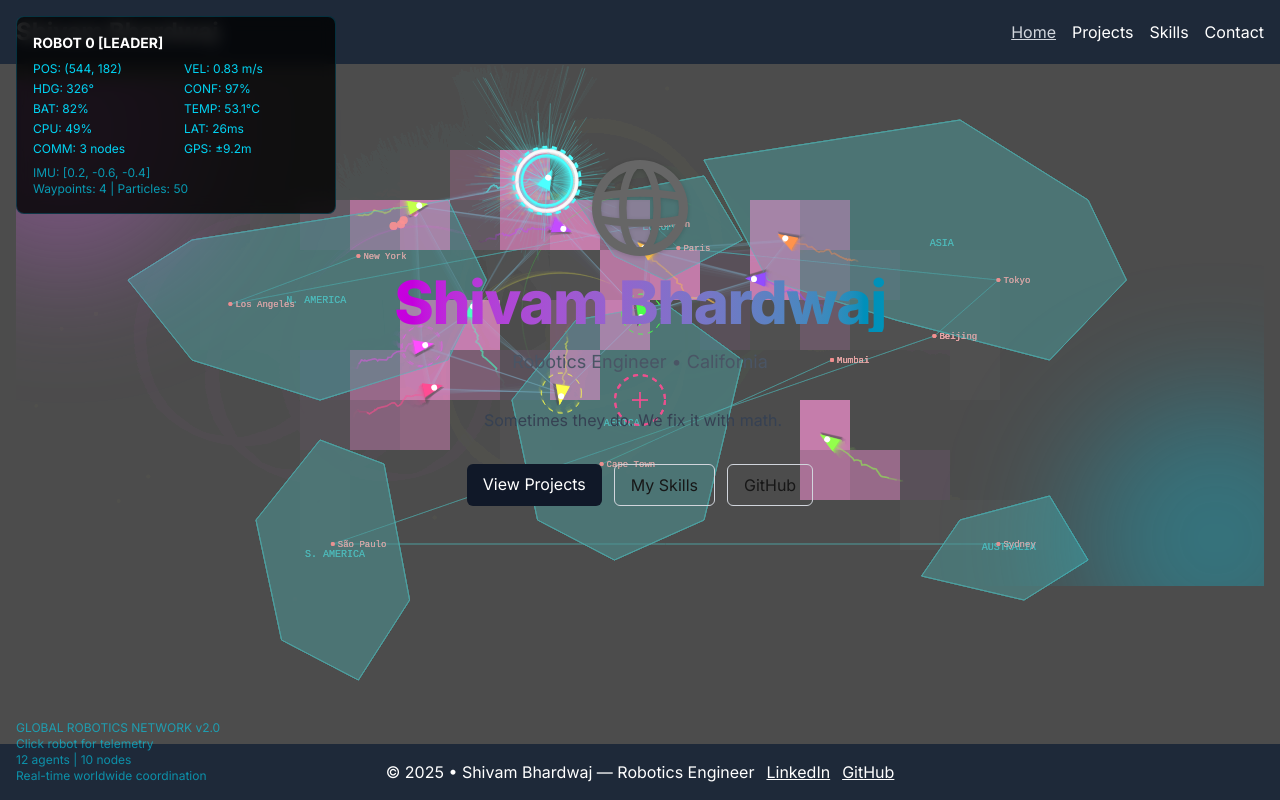
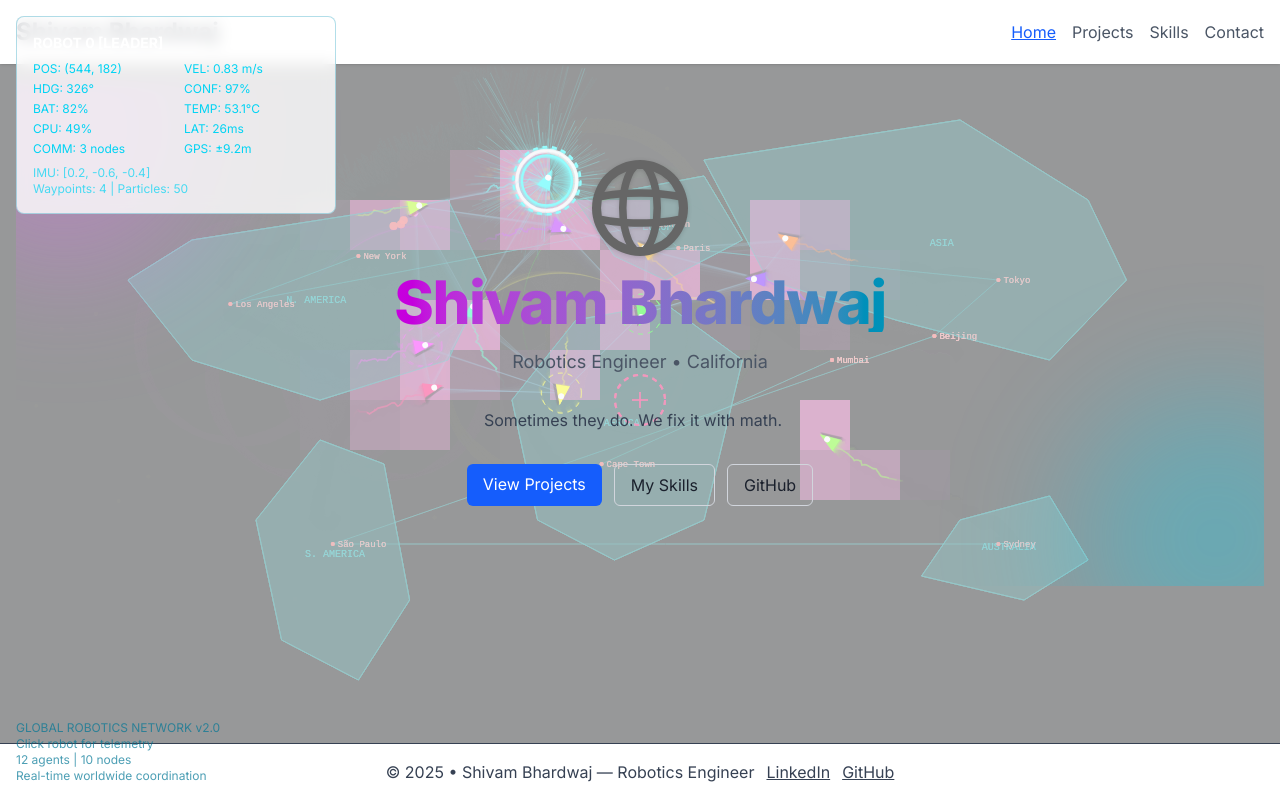
Before and after one commit to Shivam-Bhardwaj/robotics-portfolio, a Next.js app: page / in a window 1280 px wide. Built offline with nearby package versions, Linux system fonts and the light colour scheme.

Commit message:
feat: refresh UI with lighter theme

```diff
--- a/src/app/contact/page.tsx
+++ b/src/app/contact/page.tsx
@@ -42,7 +42,7 @@ const ContactPage = () => {
         <button
           type="submit"
           disabled={status === "sending"}
-          className="rounded-md bg-gray-900 text-white px-4 py-2 hover:bg-gray-700 disabled:opacity-50"
+          className="rounded-md bg-blue-600 text-white px-4 py-2 hover:bg-blue-500 disabled:opacity-50"
         >
           {status === "sending" ? "Sending..." : "Send"}
         </button>
--- a/src/app/globals.css
+++ b/src/app/globals.css
@@ -1,8 +1,8 @@
 @import "tailwindcss";
 
 :root {
-  --background: #ffffff;
-  --foreground: #171717;
+  --background: #f8fafc;
+  --foreground: #1a202c;
 }
 
 @theme inline {
@@ -10,13 +10,6 @@
   --color-foreground: var(--foreground);
   --font-sans: var(--font-geist-sans);
   --font-mono: var(--font-geist-mono);
-}
-
-@media (prefers-color-scheme: dark) {
-  :root {
-    --background: #0a0a0a;
-    --foreground: #ededed;
-  }
 }
 
 body {
--- a/src/app/page.tsx
+++ b/src/app/page.tsx
@@ -33,7 +33,7 @@ export default function Home() {
       <div className="flex flex-wrap justify-center gap-3">
         <Link
           href="/projects"
-          className="rounded-md bg-gray-900 text-white px-4 py-2 hover:bg-gray-700"
+          className="rounded-md bg-blue-600 text-white px-4 py-2 hover:bg-blue-500"
         >
           View Projects
         </Link>
--- a/src/components/Footer.tsx
+++ b/src/components/Footer.tsx
@@ -2,7 +2,7 @@ import { siteConfig } from "@/data/site";
 
 const Footer = () => {
   return (
-    <footer className="bg-gray-800 text-white p-4 mt-8">
+    <footer className="bg-white text-gray-700 p-4 mt-8 border-t">
       <div className="container mx-auto text-center">
         <p className="space-x-3">
           <span>
@@ -12,7 +12,7 @@ const Footer = () => {
             href={siteConfig.links.linkedin}
             target="_blank"
             rel="noopener noreferrer"
-            className="underline hover:text-gray-300"
+            className="underline hover:text-blue-600"
           >
             LinkedIn
           </a>
@@ -20,7 +20,7 @@ const Footer = () => {
             href={siteConfig.links.github}
             target="_blank"
             rel="noopener noreferrer"
-            className="underline hover:text-gray-300"
+            className="underline hover:text-blue-600"
           >
             GitHub
           </a>
--- a/src/components/Navbar.tsx
+++ b/src/components/Navbar.tsx
@@ -7,12 +7,12 @@ const Navbar = () => {
   const pathname = usePathname();
 
   const navItemClass = (href: string) =>
-    `hover:text-gray-300 ${pathname === href ? "text-gray-300 underline" : ""}`;
+    `${pathname === href ? "text-blue-600 underline" : "text-gray-600"} hover:text-gray-800`;
 
   return (
-    <nav className="bg-gray-800 text-white p-4">
+    <nav className="bg-white text-gray-800 shadow p-4">
       <div className="container mx-auto flex justify-between items-center">
-        <Link href="/" className="text-2xl font-bold">
+        <Link href="/" className="text-2xl font-bold text-gray-900">
           {siteConfig.name}
         </Link>
         <ul className="flex space-x-4">
--- a/src/components/ProjectCard.tsx
+++ b/src/components/ProjectCard.tsx
@@ -23,7 +23,7 @@ const ProjectCard: React.FC<ProjectCardProps> = ({ name, description, imageUrl,
           height={480}
           className="h-auto w-full object-cover transition-transform duration-300 group-hover:scale-[1.03]"
         />
-        <div className="pointer-events-none absolute inset-0 bg-gradient-to-t from-black/40 via-black/10 to-transparent opacity-0 transition-opacity duration-300 group-hover:opacity-100" />
+        <div className="pointer-events-none absolute inset-0 bg-gradient-to-t from-white/70 via-white/30 to-transparent opacity-0 transition-opacity duration-300 group-hover:opacity-100" />
       </div>
       <div className="p-4">
         <h3 className="text-xl font-bold mb-2">{name}</h3>
--- a/src/components/RoombaSimulation.tsx
+++ b/src/components/RoombaSimulation.tsx
@@ -839,15 +839,15 @@ export default function RoombaSimulation() {
     <>
       <canvas
         ref={canvasRef}
-        className="fixed inset-0 pointer-events-none opacity-70 -z-10"
-        style={{ background: "linear-gradient(135deg, #0a0a0f, #0f0f1a)" }}
+        className="fixed inset-0 pointer-events-none opacity-40 -z-10"
+        style={{ background: "linear-gradient(135deg, #ffffff, #e3f2fd)" }}
       />
       <div
         ref={telemetryRef}
-        className="fixed top-4 left-4 bg-black/80 backdrop-blur-sm border border-cyan-600/30 rounded-lg p-4 pointer-events-none z-50"
+        className="fixed top-4 left-4 bg-white/80 text-gray-800 backdrop-blur-sm border border-cyan-600/30 rounded-lg p-4 pointer-events-none z-50"
         style={{ minWidth: "320px" }}
       />
-      <div className="fixed bottom-4 left-4 font-mono text-xs text-cyan-400/60 pointer-events-none z-50">
+      <div className="fixed bottom-4 left-4 font-mono text-xs text-cyan-700/70 pointer-events-none z-50">
         <div>GLOBAL ROBOTICS NETWORK v2.0</div>
         <div>Click robot for telemetry</div>
         <div>{NUM_ROBOTS} agents | {MAJOR_CITIES.length} nodes</div>
```
